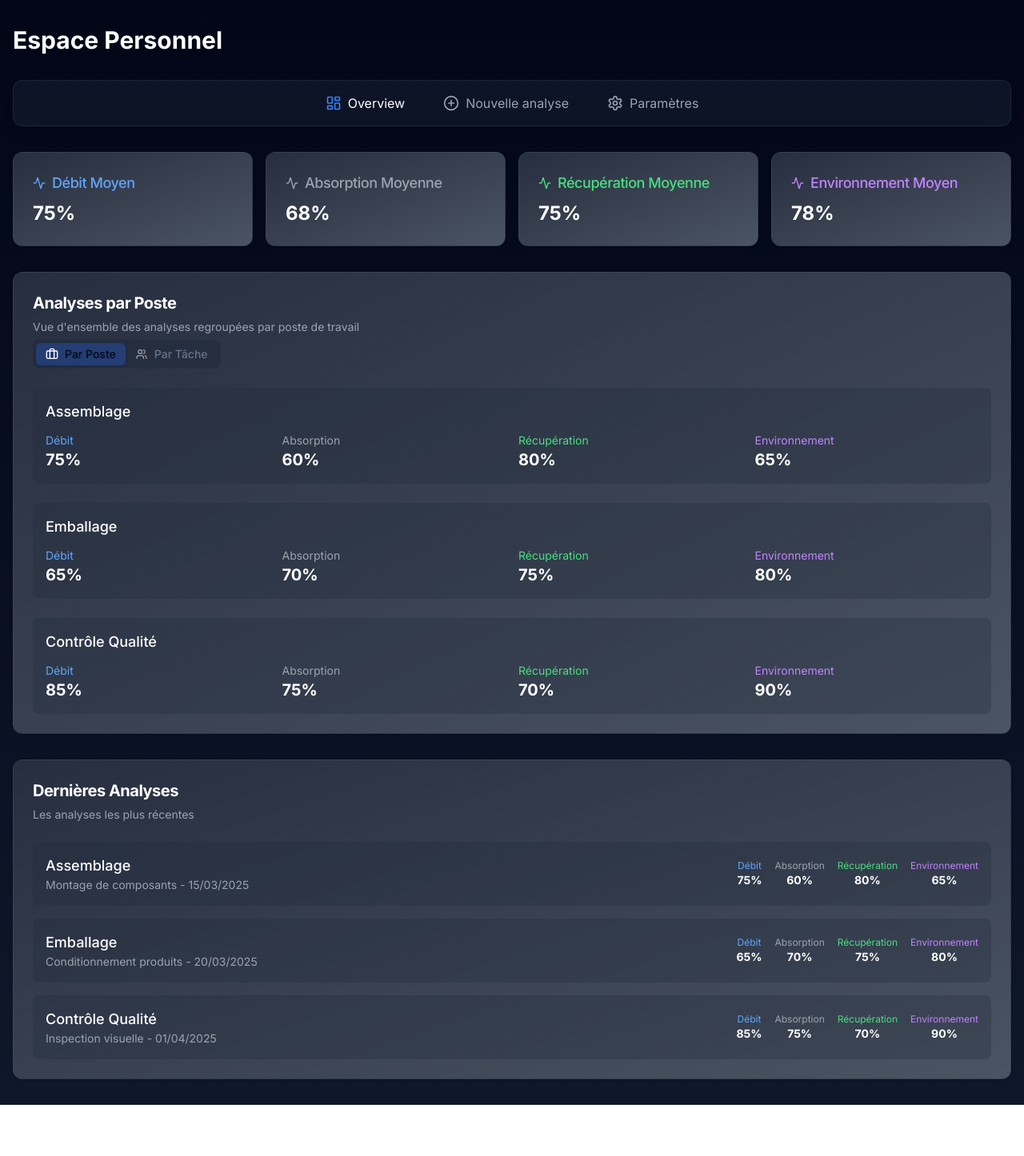
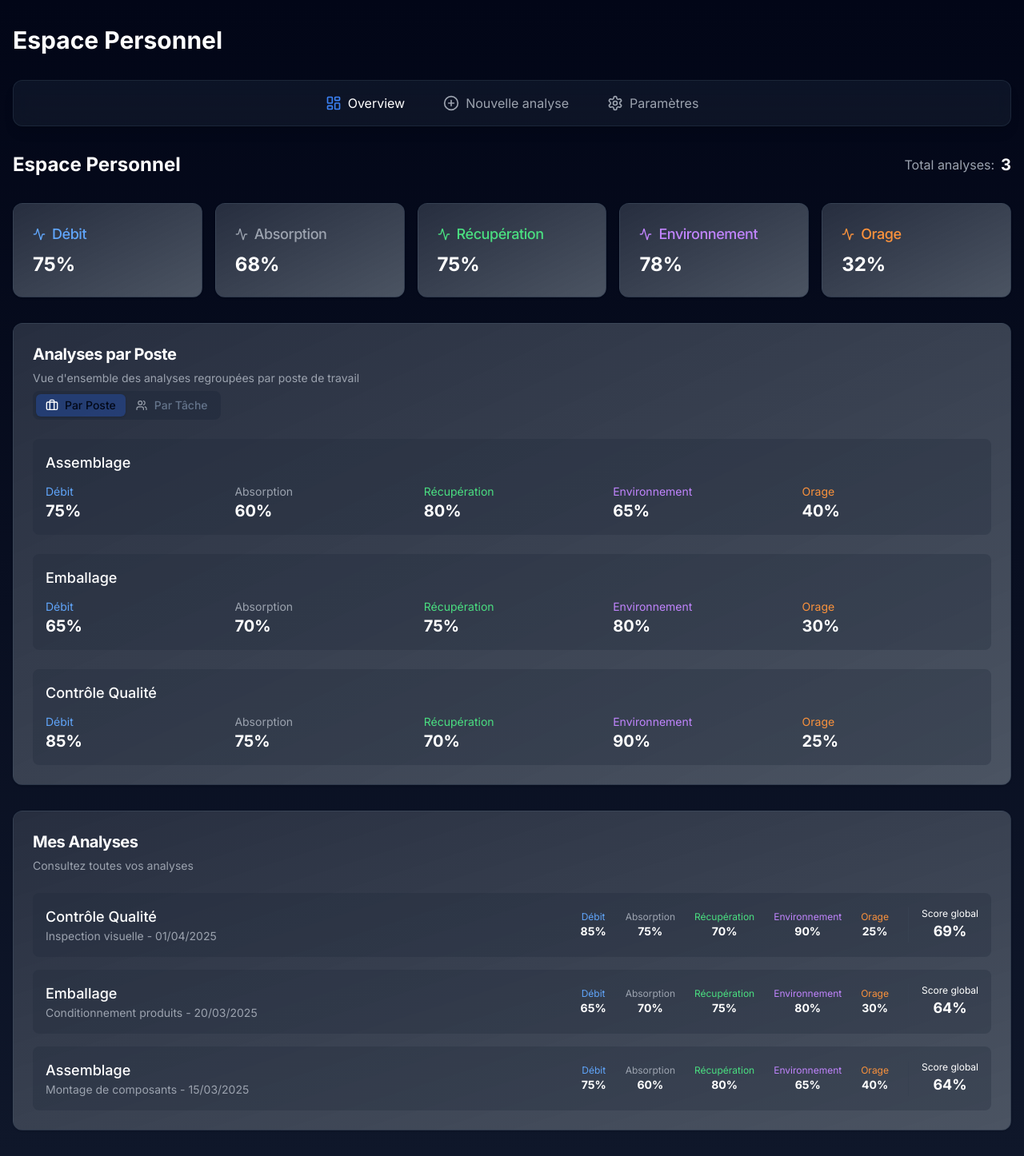
Before and after one commit to thomia/ProtoVerreTMS, a Next.js app: page /espace-personnel in a window 1280 px wide. Shown: the whole page at 80% size. Before the commit the page ends 1382 px from the top, so only its background shows below. Built offline with nearby package versions, Linux system fonts and the light colour scheme.

Commit message:
Renommage du fichier dashboard.tsx en espace-personnel-overview.tsx pour éviter les confusions

```diff
--- a/src/app/espace-personnel/page.tsx
+++ b/src/app/espace-personnel/page.tsx
@@ -1,5 +1,5 @@
 import { EspacePersonnelNavigation } from "@/components/espace-personnel/navigation"
-import { EspacePersonnelDashboard } from "@/components/espace-personnel/dashboard"
+import { EspacePersonnelDashboard } from "@/components/espace-personnel/espace-personnel-overview"
 
 export default function EspacePersonnelPage() {
   return (
--- a/src/components/espace-personnel/dashboard.tsx
+++ b/src/components/espace-personnel/espace-personnel-overview.tsx
@@ -16,7 +16,9 @@ interface Analyse {
     absorption: number
     recuperation: number
     environnement: number
+    orage: number
   }
+  scoreGlobal: number
 }
 
 // Données fictives pour la démonstration
@@ -30,8 +32,10 @@ const analysesDemo: Analyse[] = [
       debit: 75,
       absorption: 60,
       recuperation: 80,
-      environnement: 65
-    }
+      environnement: 65,
+      orage: 40
+    },
+    scoreGlobal: 64
   },
   {
     id: "2",
@@ -42,8 +46,10 @@ const analysesDemo: Analyse[] = [
       debit: 65,
       absorption: 70,
       recuperation: 75,
-      environnement: 80
-    }
+      environnement: 80,
+      orage: 30
+    },
+    scoreGlobal: 64
   },
   {
     id: "3",
@@ -54,8 +60,10 @@ const analysesDemo: Analyse[] = [
       debit: 85,
       absorption: 75,
       recuperation: 70,
-      environnement: 90
-    }
+      environnement: 90,
+      orage: 25
+    },
+    scoreGlobal: 69
   }
 ]
 
@@ -69,7 +77,8 @@ export function EspacePersonnelDashboard() {
       debit: Math.round(analysesDemo.reduce((acc, analyse) => acc + analyse.score.debit, 0) / analysesDemo.length),
       absorption: Math.round(analysesDemo.reduce((acc, analyse) => acc + analyse.score.absorption, 0) / analysesDemo.length),
       recuperation: Math.round(analysesDemo.reduce((acc, analyse) => acc + analyse.score.recuperation, 0) / analysesDemo.length),
-      environnement: Math.round(analysesDemo.reduce((acc, analyse) => acc + analyse.score.environnement, 0) / analysesDemo.length)
+      environnement: Math.round(analysesDemo.reduce((acc, analyse) => acc + analyse.score.environnement, 0) / analysesDemo.length),
+      orage: Math.round(analysesDemo.reduce((acc, analyse) => acc + analyse.score.orage, 0) / analysesDemo.length)
     }
   }
 
@@ -79,15 +88,41 @@ export function EspacePersonnelDashboard() {
   // Obtenir la liste des tâches uniques
   const taches = Array.from(new Set(analysesDemo.map(a => a.tache)))
 
+  // Calculer le score global pour chaque analyse
+  const analysesAvecScoreGlobal = analysesDemo.map(analyse => {
+    const scoreGlobal = Math.round(
+      (analyse.score.debit +
+      analyse.score.absorption +
+      analyse.score.recuperation +
+      analyse.score.environnement +
+      analyse.score.orage) / 5
+    );
+    return { ...analyse, scoreGlobal };
+  });
+
+  // Trier les analyses par date (les plus récentes d'abord)
+  const analysesTries = [...analysesAvecScoreGlobal].sort((a, b) =>
+    new Date(b.date).getTime() - new Date(a.date).getTime()
+  );
+
   return (
     <div className="space-y-8">
-      {/* Statistiques globales */}
-      <div className="grid grid-cols-1 md:grid-cols-4 gap-4">
+      {/* En-tête */}
+      <div className="flex flex-col md:flex-row md:items-center md:justify-between">
+        <h1 className="text-2xl font-bold text-white mb-4 md:mb-0">Espace Personnel</h1>
+        <div className="flex items-center gap-2">
+          <span className="text-gray-400">Total analyses:</span>
+          <span className="text-xl font-bold text-white">{statsGlobales.nombreAnalyses}</span>
+        </div>
+      </div>
+
+      {/* Statistiques globales simplifiées */}
+      <div className="grid grid-cols-1 md:grid-cols-5 gap-4">
         <Card className="bg-gradient-to-br from-slate-900/90 to-slate-800/80 border-slate-700/50">
           <CardHeader className="pb-2">
             <CardTitle className="text-lg font-medium text-blue-400 flex items-center">
               <Activity className="mr-2 h-4 w-4" />
-              Débit Moyen
+              Débit
             </CardTitle>
           </CardHeader>
           <CardContent>
@@ -99,7 +134,7 @@ export function EspacePersonnelDashboard() {
           <CardHeader className="pb-2">
             <CardTitle className="text-lg font-medium text-gray-400 flex items-center">
               <Activity className="mr-2 h-4 w-4" />
-              Absorption Moyenne
+              Absorption
             </CardTitle>
           </CardHeader>
           <CardContent>
@@ -111,7 +146,7 @@ export function EspacePersonnelDashboard() {
           <CardHeader className="pb-2">
             <CardTitle className="text-lg font-medium text-green-400 flex items-center">
               <Activity className="mr-2 h-4 w-4" />
-              Récupération Moyenne
+              Récupération
             </CardTitle>
           </CardHeader>
           <CardContent>
@@ -123,11 +158,23 @@ export function EspacePersonnelDashboard() {
           <CardHeader className="pb-2">
             <CardTitle className="text-lg font-medium text-purple-400 flex items-center">
               <Activity className="mr-2 h-4 w-4" />
-              Environnement Moyen
+              Environnement
             </CardTitle>
           </CardHeader>
           <CardContent>
             <div className="text-2xl font-bold text-white">{statsGlobales.scoresMoyens.environnement}%</div>
+          </CardContent>
+        </Card>
+
+        <Card className="bg-gradient-to-br from-slate-900/90 to-slate-800/80 border-slate-700/50">
+          <CardHeader className="pb-2">
+            <CardTitle className="text-lg font-medium text-orange-400 flex items-center">
+              <Activity className="mr-2 h-4 w-4" />
+              Orage
+            </CardTitle>
+          </CardHeader>
+          <CardContent>
+            <div className="text-2xl font-bold text-white">{statsGlobales.scoresMoyens.orage}%</div>
           </CardContent>
         </Card>
       </div>
@@ -179,13 +226,14 @@ export function EspacePersonnelDashboard() {
                   debit: Math.round(analysesDuPoste.reduce((acc, a) => acc + a.score.debit, 0) / analysesDuPoste.length),
                   absorption: Math.round(analysesDuPoste.reduce((acc, a) => acc + a.score.absorption, 0) / analysesDuPoste.length),
                   recuperation: Math.round(analysesDuPoste.reduce((acc, a) => acc + a.score.recuperation, 0) / analysesDuPoste.length),
-                  environnement: Math.round(analysesDuPoste.reduce((acc, a) => acc + a.score.environnement, 0) / analysesDuPoste.length)
+                  environnement: Math.round(analysesDuPoste.reduce((acc, a) => acc + a.score.environnement, 0) / analysesDuPoste.length),
+                  orage: Math.round(analysesDuPoste.reduce((acc, a) => acc + a.score.orage, 0) / analysesDuPoste.length)
                 }
 
                 return (
                   <div key={poste} className="bg-slate-800/30 p-4 rounded-lg">
                     <h3 className="text-lg font-medium text-white mb-3">{poste}</h3>
-                    <div className="grid grid-cols-4 gap-4">
+                    <div className="grid grid-cols-5 gap-4">
                       <div className="flex flex-col">
                         <span className="text-sm text-blue-400">Débit</span>
                         <span className="text-xl font-bold text-white">{scoresMoyens.debit}%</span>
@@ -201,6 +249,10 @@ export function EspacePersonnelDashboard() {
                       <div className="flex flex-col">
                         <span className="text-sm text-purple-400">Environnement</span>
                         <span className="text-xl font-bold text-white">{scoresMoyens.environnement}%</span>
+                      </div>
+                      <div className="flex flex-col">
+                        <span className="text-sm text-orange-400">Orage</span>
+                        <span className="text-xl font-bold text-white">{scoresMoyens.orage}%</span>
                       </div>
                     </div>
                   </div>
@@ -218,13 +270,14 @@ export function EspacePersonnelDashboard() {
                   debit: Math.round(analysesDeTache.reduce((acc, a) => acc + a.score.debit, 0) / analysesDeTache.length),
                   absorption: Math.round(analysesDeTache.reduce((acc, a) => acc + a.score.absorption, 0) / analysesDeTache.length),
                   recuperation: Math.round(analysesDeTache.reduce((acc, a) => acc + a.score.recuperation, 0) / analysesDeTache.length),
-                  environnement: Math.round(analysesDeTache.reduce((acc, a) => acc + a.score.environnement, 0) / analysesDeTache.length)
+                  environnement: Math.round(analysesDeTache.reduce((acc, a) => acc + a.score.environnement, 0) / analysesDeTache.length),
+                  orage: Math.round(analysesDeTache.reduce((acc, a) => acc + a.score.orage, 0) / analysesDeTache.length)
                 }
 
                 return (
                   <div key={tache} className="bg-slate-800/30 p-4 rounded-lg">
                     <h3 className="text-lg font-medium text-white mb-3">{tache}</h3>
-                    <div className="grid grid-cols-4 gap-4">
+                    <div className="grid grid-cols-5 gap-4">
                       <div className="flex flex-col">
                         <span className="text-sm text-blue-400">Débit</span>
                         <span className="text-xl font-bold text-white">{scoresMoyens.debit}%</span>
@@ -241,6 +294,10 @@ export function EspacePersonnelDashboard() {
                         <span className="text-sm text-purple-400">Environnement</span>
                         <span className="text-xl font-bold text-white">{scoresMoyens.environnement}%</span>
                       </div>
+                      <div className="flex flex-col">
+                        <span className="text-sm text-orange-400">Orage</span>
+                        <span className="text-xl font-bold text-white">{scoresMoyens.orage}%</span>
+                      </div>
                     </div>
                   </div>
                 )
@@ -250,25 +307,31 @@ export function EspacePersonnelDashboard() {
         </CardContent>
       </Card>
 
-      {/* Dernières analyses */}
+      {/* Liste des analyses */}
       <Card className="bg-gradient-to-br from-slate-900/90 to-slate-800/80 border-slate-700/50">
         <CardHeader>
-          <CardTitle className="text-xl font-bold text-white">Dernières Analyses</CardTitle>
+          <CardTitle className="text-xl font-bold text-white">Mes Analyses</CardTitle>
           <CardDescription className="text-gray-400">
-            Les analyses les plus récentes
+            Consultez toutes vos analyses
           </CardDescription>
         </CardHeader>
 
         <CardContent>
           <div className="space-y-4">
-            {analysesDemo.map(analyse => (
-              <div key={analyse.id} className="bg-slate-800/30 p-4 rounded-lg flex flex-col md:flex-row md:items-center md:justify-between">
-                <div className="mb-2 md:mb-0">
-                  <h4 className="text-lg font-medium text-white">{analyse.poste}</h4>
+            {analysesTries.length === 0 ? (
+              <div className="text-center py-8">
+                <p className="text-gray-400">Aucune analyse disponible</p>
+              </div>
+            ) : (
+              analysesTries.map(analyse => (
+                <div key={analyse.id} className="bg-slate-800/30 p-4 rounded-lg hover:bg-slate-800/50 transition-all duration-300 cursor-pointer">
+                  <div className="flex flex-col md:flex-row md:items-center md:justify-between">
+                    <div className="mb-4 md:mb-0">
+                      <h3 className="text-lg font-medium text-white">{analyse.poste}</h3>
                       <p className="text-sm text-gray-400">{analyse.tache} - {new Date(analyse.date).toLocaleDateString('fr-FR')}</p>
                     </div>
 
-                <div className="flex items-center space-x-4">
+                    <div className="flex items-center space-x-6">
                       <div className="flex flex-col items-center">
                         <span className="text-xs text-blue-400">Débit</span>
                         <span className="text-sm font-bold text-white">{analyse.score.debit}%</span>
@@ -285,9 +348,19 @@ export function EspacePersonnelDashboard() {
                         <span className="text-xs text-purple-400">Environnement</span>
                         <span className="text-sm font-bold text-white">{analyse.score.environnement}%</span>
                       </div>
+                      <div className="flex flex-col items-center">
+                        <span className="text-xs text-orange-400">Orage</span>
+                        <span className="text-sm font-bold text-white">{analyse.score.orage}%</span>
+                      </div>
+                      <div className="flex flex-col items-center ml-4 pl-4 border-l border-gray-700">
+                        <span className="text-xs text-white">Score global</span>
+                        <span className="text-lg font-bold text-white">{analyse.scoreGlobal}%</span>
                       </div>
                     </div>
-            ))}
+                  </div>
+                </div>
+              ))
+            )}
           </div>
         </CardContent>
       </Card>
```
Lines whose indentation alone changed are shown as unchanged.
